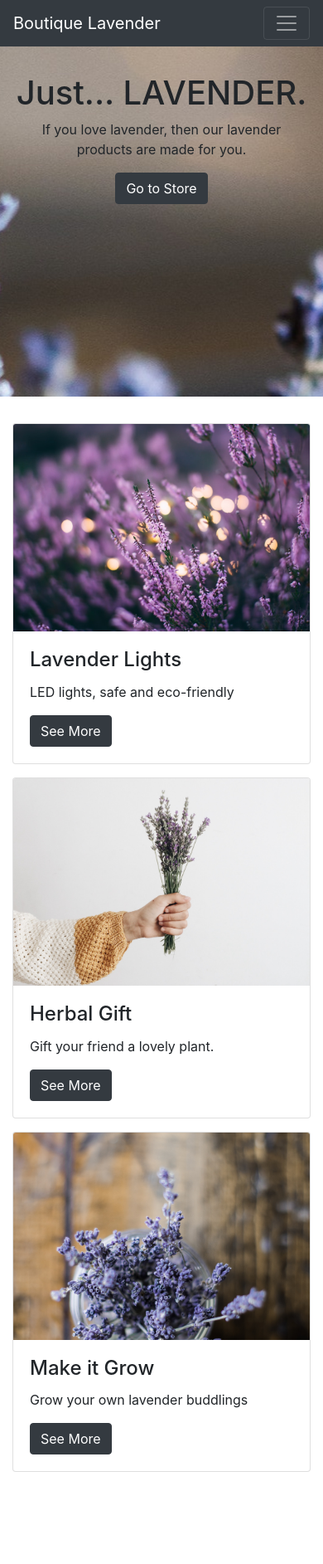
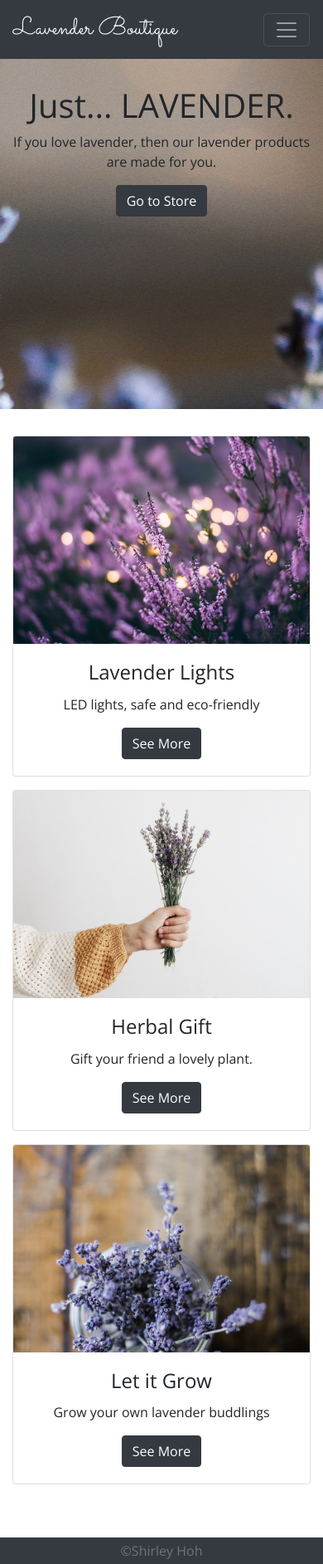
Before and after one commit to serelath/SMCSpring_2019, a PHP site: page /class02/index.html in a window 390 px wide. Shown: the whole page at 83% size. Before the commit the page ends 1774 px from the top, so only its background shows below. Run offline with PHP 8.4, Linux system fonts and the light colour scheme; some libraries are stand-ins or nearby versions.

Commit message:
Added google fonts and adjusted responsiveness center align text and added footer

```diff
--- a/class02/index.html
+++ b/class02/index.html
@@ -11,6 +11,9 @@
     <!--STYLESHEET-->
     <link rel="stylesheet" href="style.css" type="text/css">
 
+    <!--FONTS-->
+    <link href="https://fonts.googleapis.com/css?family=Sacramento|Open+Sans:300" rel="stylesheet">
+
     <!--ICONS-->
     <link rel="stylesheet" href="https://cdnjs.cloudflare.com/ajax/libs/font-awesome/4.7.0/css/font-awesome.min.css">
 
@@ -20,7 +23,7 @@
     <!--NAVBAR-->
      <nav class="navbar sticky-top navbar-expand-lg navbar-dark bg-dark">
      <div class="container">
-      <a class="navbar-brand" href="#">Boutique Lavender</a>
+      <a class="navbar-brand" href="#">Lavender Boutique</a>
       <button class="navbar-toggler" type="button" data-toggle="collapse" data-target="#navbarText" aria-controls="navbarText" aria-expanded="false" aria-label="Toggle navigation">
         <span class="navbar-toggler-icon"></span>
       </button>
@@ -60,33 +63,40 @@
     <!--CARDS-->
     <div class="container">
         <div class="row">
-            <div class="col-md-4 col-12 mb-sm-4 mb-3"><div class="card">
+            <div class="col-lg-4 col-12 mb-sm-4 mb-3"><div class="card">
                   <img class="card-img-top" src="images/one.jpg" alt="Card image">
-                  <div class="card-body">
+                  <div class="card-body text-lg-left text-center">
                     <h4 class="card-title">Lavender Lights</h4>
                     <p class="card-text">LED lights, safe and eco-friendly</p>
                     <a href="#" class="btn btn-dark">See More</a>
                   </div>
                 </div>
             </div>
-            <div class="col-md-4 col-12 mb-sm-4 mb-3"><div class="card">
+            <div class="col-lg-4 col-12 mb-sm-4 mb-3"><div class="card">
                   <img class="card-img-top" src="images/two.jpg" alt="Card image">
-                  <div class="card-body">
+                  <div class="card-body text-lg-left text-center">
                     <h4 class="card-title">Herbal Gift</h4>
                     <p class="card-text">Gift your friend a lovely plant.</p>
                     <a href="#" class="btn btn-dark">See More</a>
                   </div>
                 </div>
             </div>
-            <div class="col-md-4 col-12 mb-sm-4 mb-3"><div class="card">
+            <div class="col-lg-4 col-12 mb-sm-4 mb-3"><div class="card">
                   <img class="card-img-top" src="images/three.jpg" alt="Card image">
-                  <div class="card-body">
-                    <h4 class="card-title">Make it Grow</h4>
+                  <div class="card-body text-lg-left text-center">
+                    <h4 class="card-title">Let it Grow</h4>
                     <p class="card-text">Grow your own lavender buddlings</p>
                     <a href="#" class="btn btn-dark">See More</a>
                   </div>
                 </div>
             </div>
+        </div>
+    </div>
+
+    <!--FOOTER-->
+    <div class="container-fluid bg-dark mt-5">
+       <div class="container">
+            <p class="copy text-muted mb-0 text-lg-right text-center py-1">&copy;Shirley Hoh</p>
         </div>
     </div>
 
--- a/class02/style.css
+++ b/class02/style.css
@@ -1,7 +1,15 @@
-.container {
+* {
+    font-family: 'Open Sans', sans-serif;
 }
 a {
     transition: 0.3s;
+}
+a:hover {
+    color: rgba(146, 149, 196, 1) !important;
+}
+.navbar-brand {
+    font-family: 'Sacramento', sans-serif;
+    font-size: 30px;
 }
 .jumbotron {
     height: 50vh;
@@ -11,6 +19,14 @@ a {
     height: 250px;
     object-fit: cover;
 }
+.btn-dark {
+    transition: 0.3s;
+}
+.btn-dark:hover {
+    background-color: rgba(146, 149, 196, 1);
+    color: white !important;
+    border: 1px solid rgba(146, 149, 196, 1);
+}
 .fa {
     width: 30px;
     height: 30px;
@@ -18,9 +34,17 @@ a {
     text-align: center;
     border: 1px solid white;
     border-radius: 50%;
+    margin-left: 2px;
+    margin-right: 2px;
+}
+.fa:first-child {
+    margin-left: 0px;
+}
+.fa:last-child {
+    margin-right: 0px;
 }
 .fa:hover {
     text-decoration: none;
-    color: rgba(255,255,255,.5) !important;
-    border: 1px solid rgba(255,255,255,.5);
+    color: rgba(146, 149, 196, 1) !important;
+    border: 1px solid rgba(146, 149, 196, 1);
 }
```
